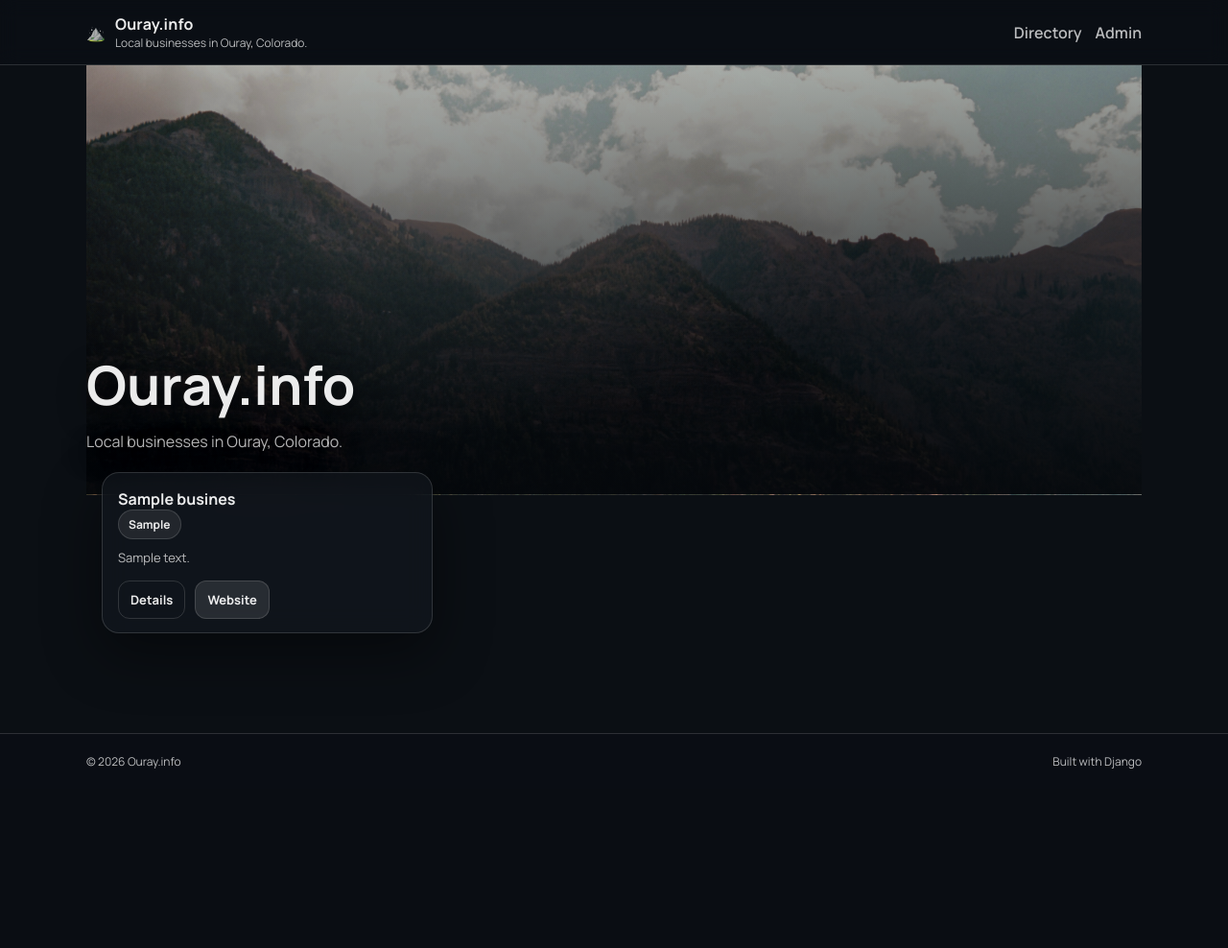
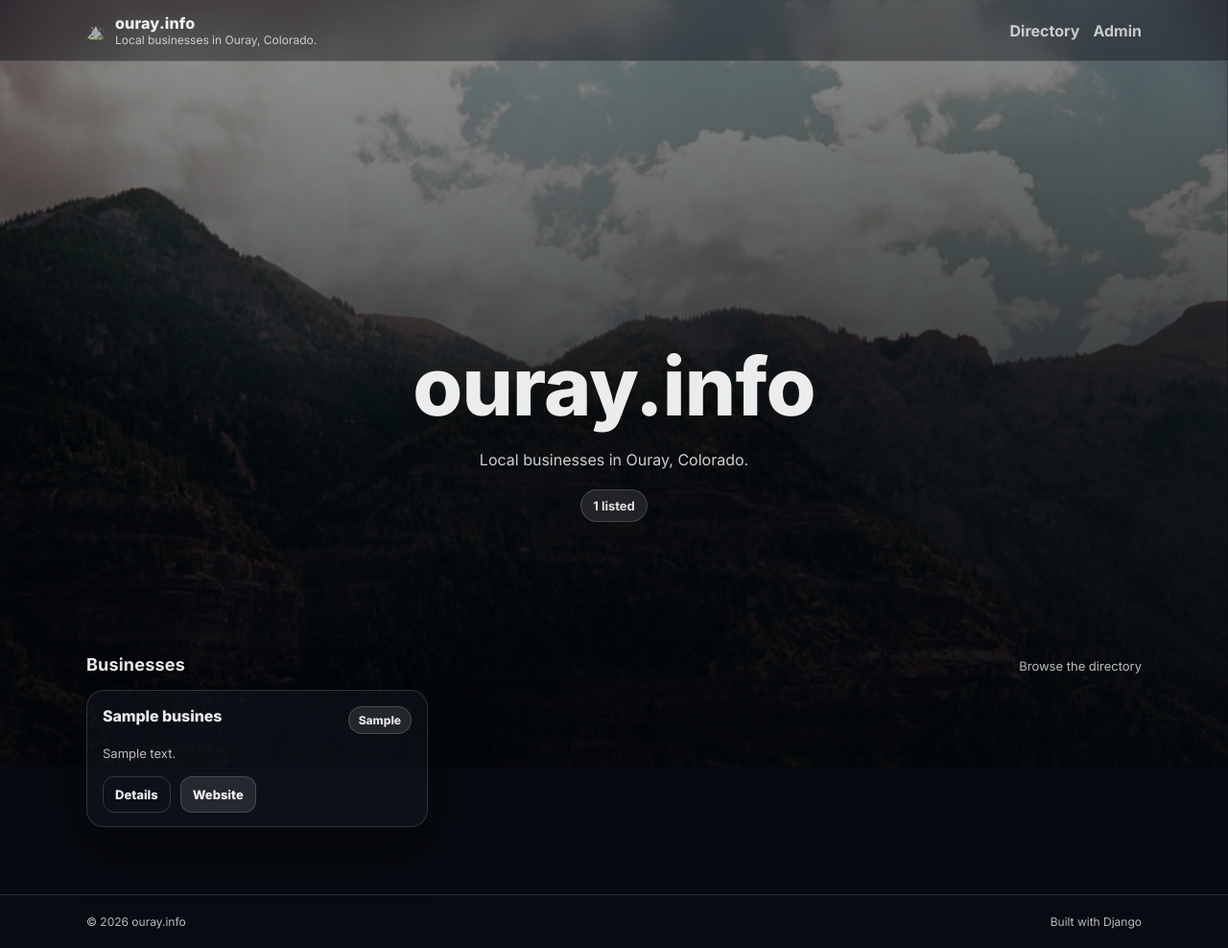
Before and after one commit to cavanpasek/ouray-info, a Django app: page / in a window 1280 px wide. Shown: the whole page at 96% size. Before the commit the page ends 801 px from the top, so only its background shows below. Run offline with Django 5.2, Linux system fonts and the light colour scheme; tables that the repository leaves empty hold one stand-in row (values such as "Sample post").

Commit message:
Revamped UI

```diff
--- a/directory/static/directory/css/site.css
+++ b/directory/static/directory/css/site.css
@@ -1,34 +1,62 @@
 :root{
-  --bg: #0b0f14;
+  --bg: #070a10;
   --text: rgba(255,255,255,0.92);
   --muted: rgba(255,255,255,0.72);
-  --card: rgba(20, 26, 34, 0.55);
   --stroke: rgba(255,255,255,0.14);
   --shadow: 0 20px 60px rgba(0,0,0,0.45);
+
+  --card: rgba(18, 24, 32, 0.52);
+  --card-strong: rgba(18, 24, 32, 0.70);
+
+  --radius: 18px;
 }
 
 *{ box-sizing: border-box; }
 html, body{ height: 100%; }
+
 body{
   margin:0;
-  font-family: "Manrope", system-ui, -apple-system, Segoe UI, Roboto, Arial, sans-serif;
+  font-family: "Inter", system-ui, -apple-system, Segoe UI, Roboto, Arial, sans-serif;
   background: var(--bg);
   color: var(--text);
+  overflow-x: hidden;
 }
 
-/* Header can stay simple */
+/* Full-page fixed background image for home */
+body.home::before{
+  content:"";
+  position: fixed;
+  inset: 0;
+  background: center/cover no-repeat var(--bg-image);
+  transform: translateZ(0);
+  z-index: -3;
+}
+
+/* Dark overlay + subtle texture so text is readable */
+body.home::after{
+  content:"";
+  position: fixed;
+  inset: 0;
+  background:
+    radial-gradient(900px 500px at 30% 20%, rgba(255,255,255,0.10), transparent 60%),
+    linear-gradient(to bottom, rgba(3,6,10,0.35), rgba(3,6,10,0.78) 55%, rgba(3,6,10,0.92));
+  z-index: -2;
+}
+
+.container{
+  width: min(1100px, calc(100% - 32px));
+  margin: 0 auto;
+}
+
+/* Header */
 .site-header{
   position: sticky;
   top: 0;
   z-index: 50;
-  backdrop-filter: blur(10px);
-  -webkit-backdrop-filter: blur(10px);
-  background: rgba(10, 14, 20, 0.45);
+  backdrop-filter: blur(12px);
+  -webkit-backdrop-filter: blur(12px);
+  background: rgba(10, 14, 20, 0.42);
   border-bottom: 1px solid var(--stroke);
-}
-.container{
-  width: min(1100px, calc(100% - 32px));
-  margin: 0 auto;
 }
 .header-inner{
   display:flex;
@@ -43,64 +71,77 @@ body{
   color: var(--text);
   align-items:center;
 }
-.brand-name{ font-weight: 800; letter-spacing: 0.2px; }
+.brand-mark{ filter: drop-shadow(0 10px 18px rgba(0,0,0,0.35)); }
+.brand-name{ font-weight: 850; letter-spacing: 0.2px; text-transform: lowercase; }
 .brand-tagline{ display:block; font-size: 12px; color: var(--muted); }
 
 .nav{ display:flex; gap: 14px; }
 .nav-link{
   color: var(--muted);
   text-decoration:none;
-  font-weight: 600;
+  font-weight: 650;
 }
 .nav-link:hover{ color: var(--text); }
 
-main.container{ padding: 0; }
-
-/* HERO */
-.hero{
-  position: relative;
-  height: 56vh;
-  min-height: 420px;
-  border-bottom: 1px solid var(--stroke);
-  background:
-    center/cover no-repeat var(--hero-image);
+/* Home hero centered in the middle */
+.home-hero{
+  min-height: calc(100vh - 62px); /* leaves room for sticky header */
+  display: grid;
+  align-items: center;
+  padding: 48px 0 18px;
 }
-.hero-overlay{
-  position:absolute; inset:0;
-  background:
-    radial-gradient(900px 500px at 30% 20%, rgba(255,255,255,0.12), transparent 60%),
-    linear-gradient(to bottom, rgba(5,8,12,0.25), rgba(5,8,12,0.75) 60%, rgba(5,8,12,0.95));
+.home-hero-inner{
+  text-align: center;
 }
-.hero-inner{
-  position: relative;
-  height: 100%;
+.home-title{
+  margin: 0;
+  font-size: clamp(44px, 7vw, 84px);
+  font-weight: 900;
+  letter-spacing: -0.8px;
+  text-transform: lowercase;
+  text-shadow: 0 18px 50px rgba(0,0,0,0.55);
+}
+.home-subtitle{
+  margin: 14px auto 0;
+  max-width: 62ch;
+  color: rgba(255,255,255,0.80);
+  font-size: 16px;
+  line-height: 1.6;
+  text-shadow: 0 18px 50px rgba(0,0,0,0.55);
+}
+.home-meta{
+  margin-top: 18px;
   display:flex;
-  flex-direction: column;
-  justify-content: flex-end;
-  padding: 56px 0 44px;
+  justify-content:center;
+  gap: 10px;
 }
-.hero-title{
-  margin: 0;
-  font-size: clamp(34px, 5vw, 56px);
-  font-weight: 800;
-  letter-spacing: 0.2px;
-  text-shadow: 0 10px 30px rgba(0,0,0,0.55);
-}
-.hero-subtitle{
-  margin: 10px 0 0;
-  max-width: 60ch;
-  color: var(--muted);
-  font-size: 16px;
-  text-shadow: 0 10px 30px rgba(0,0,0,0.55);
+.meta-chip{
+  display:inline-flex;
+  align-items:center;
+  padding: 8px 12px;
+  border-radius: 999px;
+  border: 1px solid rgba(255,255,255,0.16);
+  background: rgba(255,255,255,0.10);
+  backdrop-filter: blur(12px);
+  -webkit-backdrop-filter: blur(12px);
+  color: rgba(255,255,255,0.86);
+  font-weight: 650;
+  font-size: 13px;
 }
 
-/* Overlap section */
-.content-shell{
-  width: min(1100px, calc(100% - 32px));
-  margin: -64px auto 64px; /* overlaps the hero */
-  padding-bottom: 40px;
+/* Overlapping cards section */
+.home-content{
+  margin-top: -120px; /* overlap the "center title" zone */
+  padding-bottom: 70px;
 }
 
+/* Fade/scroll targets: JS will animate opacity/transform */
+.fade-scroll{
+  will-change: transform, opacity;
+  transition: opacity 120ms linear, transform 120ms linear;
+}
+
+/* Section heading */
 .section-head{
   display:flex;
   align-items: baseline;
@@ -122,34 +163,45 @@ main.container{ padding: 0; }
 }
 @media (max-width: 640px){
   .grid{ grid-template-columns: 1fr; }
+  .home-content{ margin-top: -90px; }
 }
 
 /* Glass cards */
 .card{
   background: var(--card);
   border: 1px solid var(--stroke);
-  border-radius: 18px;
+  border-radius: var(--radius);
   padding: 16px 16px 14px;
   box-shadow: var(--shadow);
-  backdrop-filter: blur(14px);
-  -webkit-backdrop-filter: blur(14px);
+  backdrop-filter: blur(16px);
+  -webkit-backdrop-filter: blur(16px);
+}
+.card-top{
+  display:flex;
+  align-items:flex-start;
+  justify-content: space-between;
+  gap: 10px;
 }
 .card-title{
   margin: 0;
   font-size: 16px;
-  font-weight: 800;
+  font-weight: 850;
+  letter-spacing: -0.1px;
 }
 .card-title a{
   color: var(--text);
   text-decoration:none;
 }
 .card-title a:hover{ text-decoration: underline; }
+
 .card-desc{
   margin: 10px 0 0;
   color: var(--muted);
-  line-height: 1.45;
+  line-height: 1.55;
   font-size: 13px;
 }
+.card-desc--muted{ opacity: 0.82; }
+
 .card-actions{
   display:flex;
   gap: 10px;
@@ -160,11 +212,11 @@ main.container{ padding: 0; }
   align-items:center;
   padding: 6px 10px;
   border-radius: 999px;
-  border: 1px solid var(--stroke);
-  background: rgba(255,255,255,0.08);
-  color: var(--text);
+  border: 1px solid rgba(255,255,255,0.16);
+  background: rgba(255,255,255,0.10);
+  color: rgba(255,255,255,0.88);
   font-size: 12px;
-  font-weight: 700;
+  font-weight: 750;
 }
 
 .btn{
@@ -173,21 +225,86 @@ main.container{ padding: 0; }
   justify-content:center;
   padding: 10px 12px;
   border-radius: 12px;
-  border: 1px solid var(--stroke);
+  border: 1px solid rgba(255,255,255,0.16);
   background: rgba(255,255,255,0.10);
   color: var(--text);
   text-decoration:none;
-  font-weight: 700;
+  font-weight: 750;
   font-size: 13px;
 }
 .btn:hover{ background: rgba(255,255,255,0.16); }
-.btn-ghost{
-  background: transparent;
+.btn-ghost{ background: transparent; }
+
+/* Detail page */
+.detail-shell{
+  padding: 34px 0 72px;
+}
+.backlink a{
+  color: rgba(255,255,255,0.78);
+  text-decoration: none;
+}
+.backlink a:hover{ text-decoration: underline; }
+
+.detail-grid{
+  display:grid;
+  grid-template-columns: 1.6fr 1fr;
+  gap: 16px;
+}
+@media (max-width: 860px){
+  .detail-grid{ grid-template-columns: 1fr; }
 }
 
+.detail-title{
+  margin: 0;
+  font-size: clamp(26px, 3.6vw, 38px);
+  font-weight: 900;
+  letter-spacing: -0.6px;
+}
+.detail-desc{
+  margin: 12px 0 0;
+  color: rgba(255,255,255,0.82);
+  line-height: 1.65;
+}
+.detail-desc--muted{ opacity: 0.82; }
+
+.detail-meta-title{
+  margin: 0 0 10px;
+  font-size: 14px;
+  color: rgba(255,255,255,0.82);
+  letter-spacing: 0.2px;
+  text-transform: uppercase;
+}
+
+.meta-list{ display:flex; flex-direction: column; gap: 10px; }
+.meta-row{
+  display:flex;
+  justify-content: space-between;
+  gap: 12px;
+  padding: 10px 12px;
+  border-radius: 14px;
+  border: 1px solid rgba(255,255,255,0.12);
+  background: rgba(255,255,255,0.06);
+}
+.meta-label{
+  color: rgba(255,255,255,0.68);
+  font-weight: 650;
+  font-size: 12px;
+}
+.meta-value{
+  color: rgba(255,255,255,0.88);
+  font-weight: 550;
+  font-size: 13px;
+  text-align: right;
+}
+.meta-value a{ color: rgba(255,255,255,0.92); }
+.meta-value a:hover{ text-decoration: underline; }
+
+/* Footer */
 .site-footer{
   border-top: 1px solid var(--stroke);
-  background: rgba(10, 14, 20, 0.7);
+  background: rgba(10, 14, 20, 0.62);
+  backdrop-filter: blur(12px);
+  -webkit-backdrop-filter: blur(12px);
 }
 .footer-inner{
   display:flex;
@@ -196,3 +313,8 @@ main.container{ padding: 0; }
   color: var(--muted);
   font-size: 12px;
 }
+
+/* Accessibility */
+@media (prefers-reduced-motion: reduce){
+  .fade-scroll{ transition: none !important; }
+}
--- a/directory/templates/base.html
+++ b/directory/templates/base.html
@@ -1,6 +1,3 @@
-{% load static %}
-<!doctype html>
-<html lang="en">
 {% load static %}
 <!doctype html>
 <html lang="en">
@@ -9,22 +6,22 @@
   <meta name="viewport" content="width=device-width,initial-scale=1" />
   <title>{% block title %}Ouray.info{% endblock %}</title>
 
-  <!-- Clean, modern font -->
+  <!-- Professional font (clean + modern) -->
   <link rel="preconnect" href="https://fonts.googleapis.com">
   <link rel="preconnect" href="https://fonts.gstatic.com" crossorigin>
-  <link href="https://fonts.googleapis.com/css2?family=Manrope:wght@400;600;700&display=swap" rel="stylesheet">
+  <link href="https://fonts.googleapis.com/css2?family=Inter:wght@400;500;600;700;800&display=swap" rel="stylesheet">
 
-  <!-- Your site css -->
   <link rel="stylesheet" href="{% static 'directory/css/site.css' %}">
   {% block extra_head %}{% endblock %}
 </head>
-<body>
+
+<body class="{% block body_class %}{% endblock %}" style="{% block body_style %}{% endblock %}">
   <header class="site-header">
     <div class="container header-inner">
       <a class="brand" href="{% url 'home' %}">
         <span class="brand-mark">⛰️</span>
         <span class="brand-text">
-          <span class="brand-name">Ouray.info</span>
+          <span class="brand-name">ouray.info</span>
           <span class="brand-tagline">Local businesses in Ouray, Colorado.</span>
         </span>
       </a>
@@ -36,16 +33,65 @@
     </div>
   </header>
 
-  <main class="container">
+  <main>
     {% block content %}{% endblock %}
   </main>
 
   <footer class="site-footer">
     <div class="container footer-inner">
-      <span>© {% now "Y" %} Ouray.info</span>
+      <span>© {% now "Y" %} ouray.info</span>
       <span class="footer-muted">Built with Django</span>
     </div>
-</footer>
+  </footer>
+
+  <!-- Scroll fade/move effect (only applies where we add .fade-scroll) -->
+  <script>
+    (function () {
+      const prefersReduced = window.matchMedia && window.matchMedia('(prefers-reduced-motion: reduce)').matches;
+      if (prefersReduced) return;
+
+      const targets = () => Array.from(document.querySelectorAll('.fade-scroll'));
+      let els = targets();
+      let ticking = false;
+
+      function clamp(v, min, max){ return Math.max(min, Math.min(max, v)); }
+
+      function update() {
+        ticking = false;
+        els = els.length ? els : targets();
+        const vh = window.innerHeight || 800;
+
+        for (const el of els) {
+          const r = el.getBoundingClientRect();
+
+          // progress: 0 when element is comfortably on screen, 1 when it nears/enters header area
+          // We fade as it approaches the top (so scrolling up makes it fade out as it "moves away")
+          const start = vh * 0.35;   // start fading when top is above 35% of viewport
+          const end = 90;            // fully faded near sticky header
+          const p = clamp((start - r.top) / (start - end), 0, 1);
+
+          // move up + fade out
+          const translateY = -p * 28;
+          const opacity = 1 - (p * 0.85);
+
+          el.style.transform = `translateY(${translateY}px)`;
+          el.style.opacity = opacity.toFixed(3);
+        }
+      }
+
+      function onScroll() {
+        if (!ticking) {
+          ticking = true;
+          window.requestAnimationFrame(update);
+        }
+      }
+
+      window.addEventListener('scroll', onScroll, { passive: true });
+      window.addEventListener('resize', onScroll);
+      update();
+    })();
+  </script>
+
   {% block extra_scripts %}{% endblock %}
 </body>
 </html>
--- a/directory/templates/home.html
+++ b/directory/templates/home.html
@@ -1,26 +1,39 @@
 {% extends "base.html" %}
 {% load static %}
-{% block title %}Ouray.info — Directory{% endblock %}
+
+{% block title %}ouray.info — directory{% endblock %}
+
+{% block body_class %}home{% endblock %}
+{% block body_style %}--bg-image: url('{% static "directory/img/ouray-hero.jpg" %}');{% endblock %}
 
 {% block content %}
 
-<section class="hero" style="--hero-image: url('{% static 'directory/img/ouray-hero.jpg' %}');">
-  <div class="hero-overlay"></div>
+<!-- Center title in the middle of the page over the fixed background -->
+<section class="home-hero">
+  <div class="home-hero-inner container">
+    <h1 class="home-title">ouray.info</h1>
+    <p class="home-subtitle">Local businesses in Ouray, Colorado.</p>
 
-  <div class="hero-inner">
-    <h1 class="hero-title">Ouray.info</h1>
-    <p class="hero-subtitle">Local businesses in Ouray, Colorado.</p>
+    <div class="home-meta">
+      {% if businesses %}
+        <span class="meta-chip">{{ businesses|length }} listed</span>
+      {% else %}
+        <span class="meta-chip">No businesses yet</span>
+      {% endif %}
+    </div>
   </div>
 </section>
 
-<section class="content-shell">
+<!-- Cards overlap the background; they move + fade as you scroll -->
+<section class="home-content fade-scroll">
+  <div class="container">
     <div class="section-head">
       <h2 class="section-title">Businesses</h2>
       <p class="section-meta">
         {% if businesses %}
-        {{ businesses|length }} listed
+          Browse the directory
         {% else %}
-        No businesses yet.
+          Add one in Admin to see cards appear
         {% endif %}
       </p>
     </div>
@@ -53,7 +66,16 @@
           </article>
         {% endfor %}
       </div>
+    {% else %}
+      <div class="empty-state card">
+        <h3 class="card-title">No businesses yet</h3>
+        <p class="card-desc">Go to Admin and add your first listing. Once you do, this page will automatically render the cards here.</p>
+        <div class="card-actions">
+          <a class="btn" href="/admin/">Open Admin</a>
+        </div>
+      </div>
     {% endif %}
+  </div>
 </section>
 
 {% endblock %}
```
Also changed, not shown: directory/templates/business_detail.html (+26 -11 lines). Lines whose indentation alone changed are shown as unchanged.
